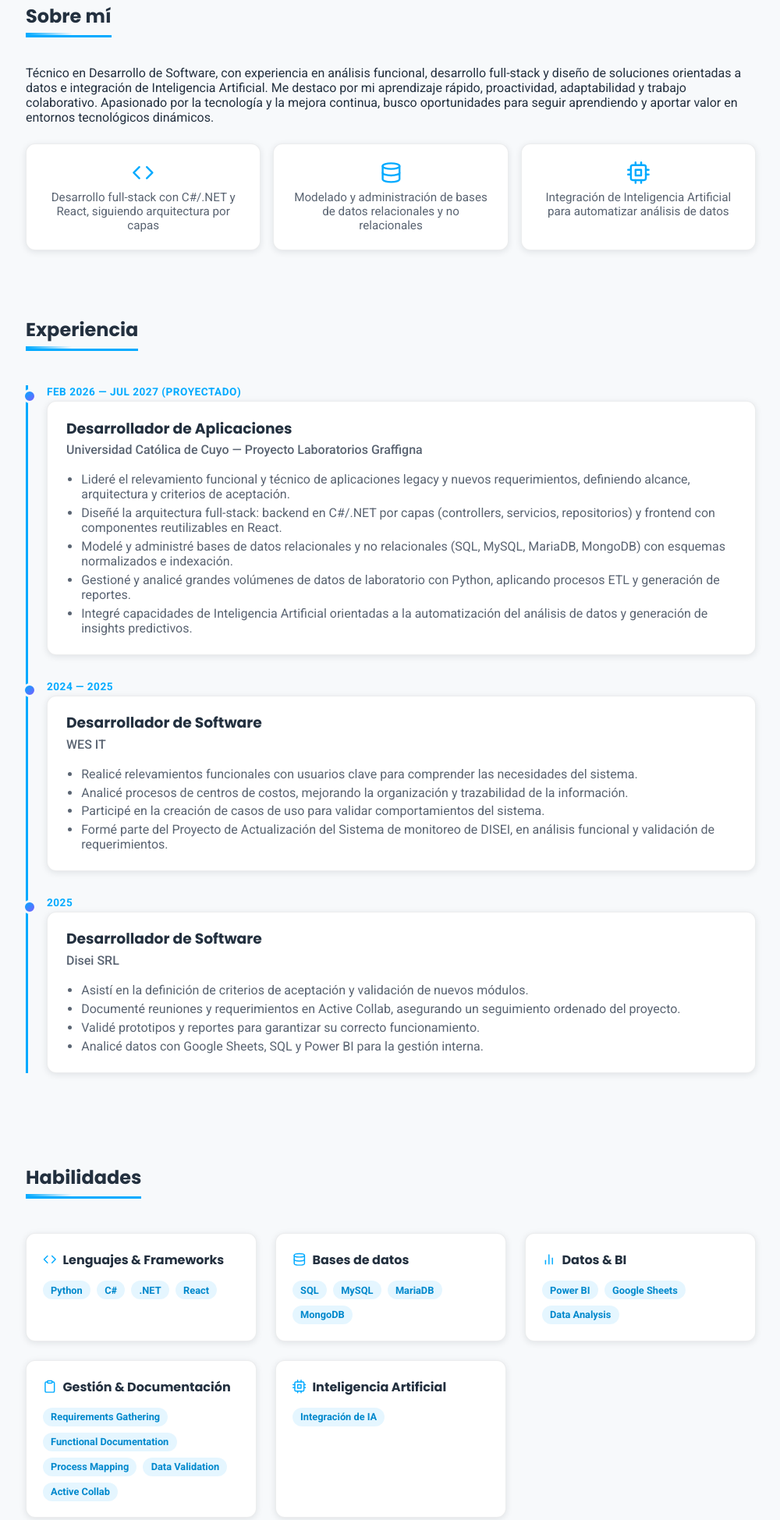
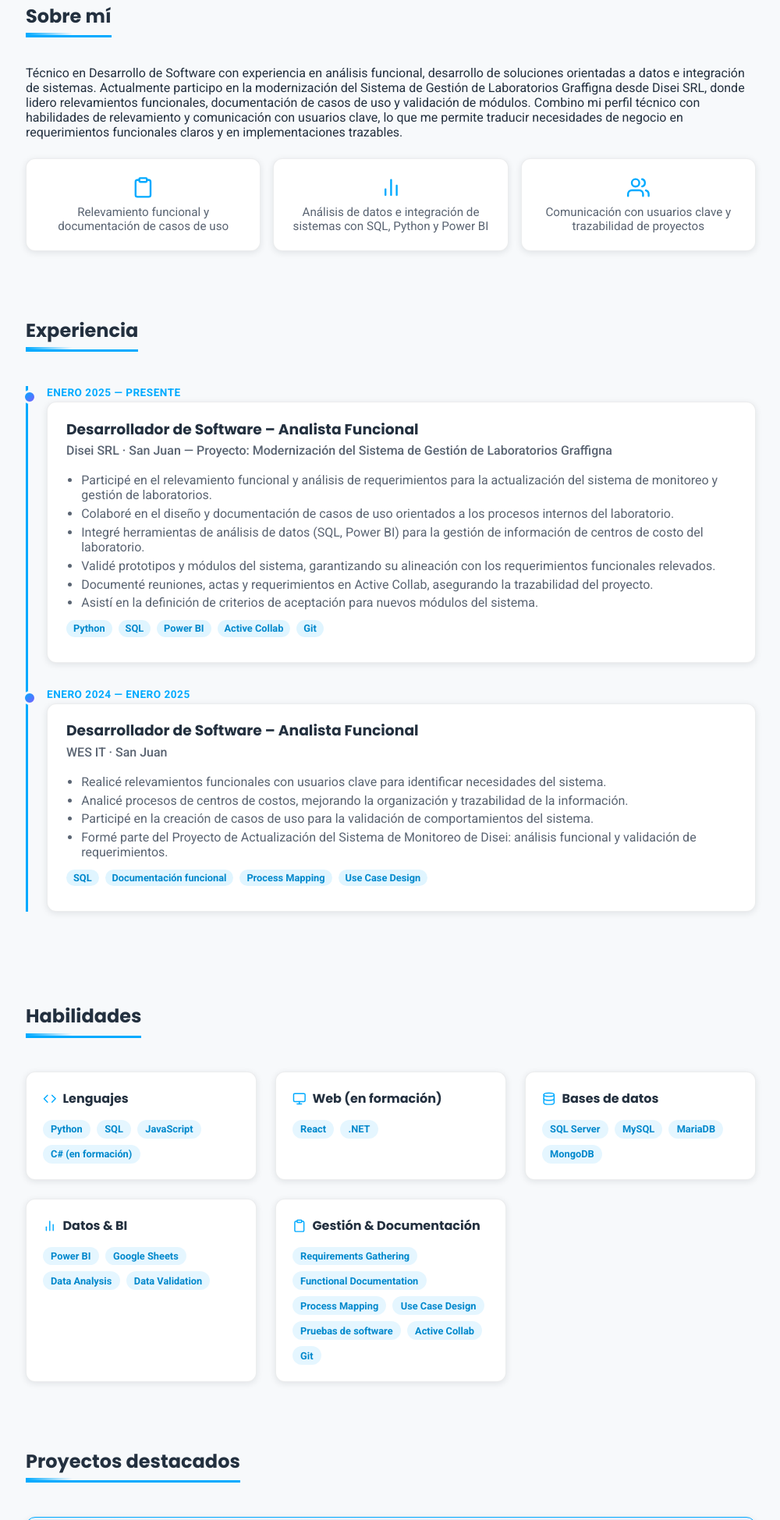
Before and after one commit to MMG15/Mathias-Gimenez-Portfolio, a plain HTML site: page index.html in a window 1280 px wide. Shown: the part 712-2661 px from the top of the page at 78% size, without its empty margins (139-1139 px from the left). Drawn offline with Linux system fonts and the light colour scheme.

Commit message:
Corregir experiencia y habilidades según LinkedIn real
Reemplaza el proyecto Laboratorios Graffigna (antes atribuido a UCCuyo
con stack full-stack C#/.NET+React+IA no confirmado) por su versión real:
parte del rol actual en Disei SRL como Analista Funcional, con el alcance
y stack correctos (Python, SQL, Power BI, Active Collab, Git). Corrige la
URL de LinkedIn, marca C#/React/.NET como en formación, agrega Pruebas
de software y la disponibilidad laboral en Contacto.

Co-Authored-By: Claude Sonnet 5 <noreply@anthropic.com>

```diff
--- a/index.html
+++ b/index.html
@@ -4,7 +4,7 @@
   <meta charset="UTF-8">
   <meta name="viewport" content="width=device-width, initial-scale=1.0">
   <title>Mathias Giménez | Portafolio</title>
-  <meta name="description" content="Mathias Giménez — Técnico en Desarrollo de Software. Desarrollo full-stack (C#/.NET, React), análisis de datos e integración de Inteligencia Artificial.">
+  <meta name="description" content="Mathias Giménez — Técnico en Desarrollo de Software y Analista Funcional. Relevamiento funcional, documentación técnica y análisis de datos con Python, SQL y Power BI.">
   <link rel="stylesheet" href="style.css">
   <link rel="preconnect" href="https://fonts.googleapis.com">
   <link href="https://fonts.googleapis.com/css2?family=Poppins:wght@600;700;800&family=Roboto:wght@400;500;700&display=swap" rel="stylesheet">
@@ -37,13 +37,13 @@
     <div class="header-content">
       <p class="header-greeting">Hola, soy</p>
       <h1>Mathias Giménez</h1>
-      <p class="header-role">Técnico en Desarrollo de Software</p>
-      <p class="header-tagline">Desarrollo soluciones full-stack orientadas a datos, con foco en arquitectura escalable e integración de Inteligencia Artificial para resolver problemas reales de negocio.</p>
+      <p class="header-role">Técnico en Desarrollo de Software · Analista Funcional</p>
+      <p class="header-tagline">Combino relevamiento funcional, documentación técnica y análisis de datos para traducir necesidades de negocio en requerimientos claros e implementaciones trazables.</p>
 
       <div class="header-pills">
-        <span class="pill">Full-Stack · C#/.NET + React</span>
-        <span class="pill">Datos &amp; BI</span>
-        <span class="pill">Integración de IA</span>
+        <span class="pill">Análisis Funcional</span>
+        <span class="pill">Python &amp; SQL</span>
+        <span class="pill">Power BI</span>
       </div>
 
       <div class="header-cta">
@@ -64,7 +64,7 @@
 
       <div class="header-socials">
         <a href="mailto:mathias.mgn@gmail.com" aria-label="Email"><svg class="icon" viewBox="0 0 24 24" fill="none" stroke="currentColor" stroke-width="2" stroke-linecap="round" stroke-linejoin="round"><path d="M4 4h16c1.1 0 2 .9 2 2v12c0 1.1-.9 2-2 2H4c-1.1 0-2-.9-2-2V6c0-1.1.9-2 2-2z"></path><polyline points="22,6 12,13 2,6"></polyline></svg></a>
-        <a href="https://www.linkedin.com/in/mathias-gimenez" target="_blank" rel="noopener" aria-label="LinkedIn"><svg class="icon" viewBox="0 0 24 24" fill="none" stroke="currentColor" stroke-width="2" stroke-linecap="round" stroke-linejoin="round"><path d="M16 8a6 6 0 0 1 6 6v7h-4v-7a2 2 0 0 0-2-2 2 2 0 0 0-2 2v7h-4v-7a6 6 0 0 1 6-6z"></path><rect x="2" y="9" width="4" height="12"></rect><circle cx="4" cy="4" r="2"></circle></svg></a>
+        <a href="https://www.linkedin.com/in/mathias-gim%C3%A9nez/" target="_blank" rel="noopener" aria-label="LinkedIn"><svg class="icon" viewBox="0 0 24 24" fill="none" stroke="currentColor" stroke-width="2" stroke-linecap="round" stroke-linejoin="round"><path d="M16 8a6 6 0 0 1 6 6v7h-4v-7a2 2 0 0 0-2-2 2 2 0 0 0-2 2v7h-4v-7a6 6 0 0 1 6-6z"></path><rect x="2" y="9" width="4" height="12"></rect><circle cx="4" cy="4" r="2"></circle></svg></a>
         <a href="https://github.com/MMG15" target="_blank" rel="noopener" aria-label="GitHub"><svg class="icon" viewBox="0 0 24 24" fill="none" stroke="currentColor" stroke-width="2" stroke-linecap="round" stroke-linejoin="round"><path d="M9 19c-5 1.5-5-2.5-7-3m14 6v-3.87a3.37 3.37 0 0 0-.94-2.61c3.14-.35 6.44-1.54 6.44-7A5.44 5.44 0 0 0 20 4.77 5.07 5.07 0 0 0 19.91 1S18.73.65 16 2.48a13.38 13.38 0 0 0-7 0C6.27.65 5.09 1 5.09 1A5.07 5.07 0 0 0 5 4.77a5.44 5.44 0 0 0-1.5 3.78c0 5.42 3.3 6.61 6.44 7A3.37 3.37 0 0 0 9 18.13V22"></path></svg></a>
       </div>
     </div>
@@ -73,19 +73,19 @@
   <main>
     <section id="sobre-mi" class="reveal">
       <h2>Sobre mí</h2>
-      <p>Técnico en Desarrollo de Software, con experiencia en análisis funcional, desarrollo full-stack y diseño de soluciones orientadas a datos e integración de Inteligencia Artificial. Me destaco por mi aprendizaje rápido, proactividad, adaptabilidad y trabajo colaborativo. Apasionado por la tecnología y la mejora continua, busco oportunidades para seguir aprendiendo y aportar valor en entornos tecnológicos dinámicos.</p>
+      <p>Técnico en Desarrollo de Software con experiencia en análisis funcional, desarrollo de soluciones orientadas a datos e integración de sistemas. Actualmente participo en la modernización del Sistema de Gestión de Laboratorios Graffigna desde Disei SRL, donde lidero relevamientos funcionales, documentación de casos de uso y validación de módulos. Combino mi perfil técnico con habilidades de relevamiento y comunicación con usuarios clave, lo que me permite traducir necesidades de negocio en requerimientos funcionales claros y en implementaciones trazables.</p>
       <div class="highlights">
         <div class="highlight-card">
-          <svg class="icon icon-lg" viewBox="0 0 24 24" fill="none" stroke="currentColor" stroke-width="2" stroke-linecap="round" stroke-linejoin="round"><polyline points="16,18 22,12 16,6"></polyline><polyline points="8,6 2,12 8,18"></polyline></svg>
-          <p>Desarrollo full-stack con C#/.NET y React, siguiendo arquitectura por capas</p>
+          <svg class="icon icon-lg" viewBox="0 0 24 24" fill="none" stroke="currentColor" stroke-width="2" stroke-linecap="round" stroke-linejoin="round"><path d="M16 4h2a2 2 0 0 1 2 2v14a2 2 0 0 1-2 2H6a2 2 0 0 1-2-2V6a2 2 0 0 1 2-2h2"></path><rect x="8" y="2" width="8" height="4" rx="1" ry="1"></rect></svg>
+          <p>Relevamiento funcional y documentación de casos de uso</p>
         </div>
         <div class="highlight-card">
-          <svg class="icon icon-lg" viewBox="0 0 24 24" fill="none" stroke="currentColor" stroke-width="2" stroke-linecap="round" stroke-linejoin="round"><ellipse cx="12" cy="5" rx="9" ry="3"></ellipse><path d="M21 12c0 1.66-4 3-9 3s-9-1.34-9-3"></path><path d="M3 5v14c0 1.66 4 3 9 3s9-1.34 9-3V5"></path></svg>
-          <p>Modelado y administración de bases de datos relacionales y no relacionales</p>
+          <svg class="icon icon-lg" viewBox="0 0 24 24" fill="none" stroke="currentColor" stroke-width="2" stroke-linecap="round" stroke-linejoin="round"><line x1="18" y1="20" x2="18" y2="10"></line><line x1="12" y1="20" x2="12" y2="4"></line><line x1="6" y1="20" x2="6" y2="14"></line></svg>
+          <p>Análisis de datos e integración de sistemas con SQL, Python y Power BI</p>
         </div>
         <div class="highlight-card">
-          <svg class="icon icon-lg" viewBox="0 0 24 24" fill="none" stroke="currentColor" stroke-width="2" stroke-linecap="round" stroke-linejoin="round"><rect x="4" y="4" width="16" height="16" rx="2" ry="2"></rect><rect x="9" y="9" width="6" height="6"></rect><line x1="9" y1="1" x2="9" y2="4"></line><line x1="15" y1="1" x2="15" y2="4"></line><line x1="9" y1="20" x2="9" y2="23"></line><line x1="15" y1="20" x2="15" y2="23"></line><line x1="20" y1="9" x2="23" y2="9"></line><line x1="20" y1="14" x2="23" y2="14"></line><line x1="1" y1="9" x2="4" y2="9"></line><line x1="1" y1="14" x2="4" y2="14"></line></svg>
-          <p>Integración de Inteligencia Artificial para automatizar análisis de datos</p>
+          <svg class="icon icon-lg" viewBox="0 0 24 24" fill="none" stroke="currentColor" stroke-width="2" stroke-linecap="round" stroke-linejoin="round"><path d="M17 21v-2a4 4 0 0 0-4-4H5a4 4 0 0 0-4 4v2"></path><circle cx="9" cy="7" r="4"></circle><path d="M23 21v-2a4 4 0 0 0-3-3.87"></path><path d="M16 3.13a4 4 0 0 1 0 7.75"></path></svg>
+          <p>Comunicación con usuarios clave y trazabilidad de proyectos</p>
         </div>
       </div>
     </section>
@@ -94,43 +94,37 @@
       <h2>Experiencia</h2>
       <div class="timeline">
         <div class="timeline-item">
-          <div class="timeline-date">Feb 2026 — Jul 2027 (proyectado)</div>
+          <div class="timeline-date">Enero 2025 — Presente</div>
           <div class="timeline-content">
-            <h3>Desarrollador de Aplicaciones</h3>
-            <span class="timeline-company">Universidad Católica de Cuyo — Proyecto Laboratorios Graffigna</span>
+            <h3>Desarrollador de Software – Analista Funcional</h3>
+            <span class="timeline-company">Disei SRL · San Juan — Proyecto: Modernización del Sistema de Gestión de Laboratorios Graffigna</span>
             <ul>
-              <li>Lideré el relevamiento funcional y técnico de aplicaciones legacy y nuevos requerimientos, definiendo alcance, arquitectura y criterios de aceptación.</li>
-              <li>Diseñé la arquitectura full-stack: backend en C#/.NET por capas (controllers, servicios, repositorios) y frontend con componentes reutilizables en React.</li>
-              <li>Modelé y administré bases de datos relacionales y no relacionales (SQL, MySQL, MariaDB, MongoDB) con esquemas normalizados e indexación.</li>
-              <li>Gestioné y analicé grandes volúmenes de datos de laboratorio con Python, aplicando procesos ETL y generación de reportes.</li>
-              <li>Integré capacidades de Inteligencia Artificial orientadas a la automatización del análisis de datos y generación de insights predictivos.</li>
+              <li>Participé en el relevamiento funcional y análisis de requerimientos para la actualización del sistema de monitoreo y gestión de laboratorios.</li>
+              <li>Colaboré en el diseño y documentación de casos de uso orientados a los procesos internos del laboratorio.</li>
+              <li>Integré herramientas de análisis de datos (SQL, Power BI) para la gestión de información de centros de costo del laboratorio.</li>
+              <li>Validé prototipos y módulos del sistema, garantizando su alineación con los requerimientos funcionales relevados.</li>
+              <li>Documenté reuniones, actas y requerimientos en Active Collab, asegurando la trazabilidad del proyecto.</li>
+              <li>Asistí en la definición de criterios de aceptación para nuevos módulos del sistema.</li>
             </ul>
+            <div class="project-tags timeline-tags">
+              <span>Python</span><span>SQL</span><span>Power BI</span><span>Active Collab</span><span>Git</span>
+            </div>
           </div>
         </div>
         <div class="timeline-item">
-          <div class="timeline-date">2024 — 2025</div>
+          <div class="timeline-date">Enero 2024 — Enero 2025</div>
           <div class="timeline-content">
-            <h3>Desarrollador de Software</h3>
-            <span class="timeline-company">WES IT</span>
+            <h3>Desarrollador de Software – Analista Funcional</h3>
+            <span class="timeline-company">WES IT · San Juan</span>
             <ul>
-              <li>Realicé relevamientos funcionales con usuarios clave para comprender las necesidades del sistema.</li>
+              <li>Realicé relevamientos funcionales con usuarios clave para identificar necesidades del sistema.</li>
               <li>Analicé procesos de centros de costos, mejorando la organización y trazabilidad de la información.</li>
-              <li>Participé en la creación de casos de uso para validar comportamientos del sistema.</li>
-              <li>Formé parte del Proyecto de Actualización del Sistema de monitoreo de DISEI, en análisis funcional y validación de requerimientos.</li>
+              <li>Participé en la creación de casos de uso para la validación de comportamientos del sistema.</li>
+              <li>Formé parte del Proyecto de Actualización del Sistema de Monitoreo de Disei: análisis funcional y validación de requerimientos.</li>
             </ul>
-          </div>
-        </div>
-        <div class="timeline-item">
-          <div class="timeline-date">2025</div>
-          <div class="timeline-content">
-            <h3>Desarrollador de Software</h3>
-            <span class="timeline-company">Disei SRL</span>
-            <ul>
-              <li>Asistí en la definición de criterios de aceptación y validación de nuevos módulos.</li>
-              <li>Documenté reuniones y requerimientos en Active Collab, asegurando un seguimiento ordenado del proyecto.</li>
-              <li>Validé prototipos y reportes para garantizar su correcto funcionamiento.</li>
-              <li>Analicé datos con Google Sheets, SQL y Power BI para la gestión interna.</li>
-            </ul>
+            <div class="project-tags timeline-tags">
+              <span>SQL</span><span>Documentación funcional</span><span>Process Mapping</span><span>Use Case Design</span>
+            </div>
           </div>
         </div>
       </div>
@@ -140,33 +134,33 @@
       <h2>Habilidades</h2>
       <div class="skills-groups">
         <div class="skills-group">
-          <h3><svg class="icon" viewBox="0 0 24 24" fill="none" stroke="currentColor" stroke-width="2" stroke-linecap="round" stroke-linejoin="round"><polyline points="16,18 22,12 16,6"></polyline><polyline points="8,6 2,12 8,18"></polyline></svg> Lenguajes &amp; Frameworks</h3>
+          <h3><svg class="icon" viewBox="0 0 24 24" fill="none" stroke="currentColor" stroke-width="2" stroke-linecap="round" stroke-linejoin="round"><polyline points="16,18 22,12 16,6"></polyline><polyline points="8,6 2,12 8,18"></polyline></svg> Lenguajes</h3>
           <div class="tag-list">
-            <span>Python</span><span>C#</span><span>.NET</span><span>React</span>
+            <span>Python</span><span>SQL</span><span>JavaScript</span><span>C# (en formación)</span>
+          </div>
+        </div>
+        <div class="skills-group">
+          <h3><svg class="icon" viewBox="0 0 24 24" fill="none" stroke="currentColor" stroke-width="2" stroke-linecap="round" stroke-linejoin="round"><rect x="2" y="3" width="20" height="14" rx="2" ry="2"></rect><line x1="8" y1="21" x2="16" y2="21"></line><line x1="12" y1="17" x2="12" y2="21"></line></svg> Web (en formación)</h3>
+          <div class="tag-list">
+            <span>React</span><span>.NET</span>
           </div>
         </div>
         <div class="skills-group">
           <h3><svg class="icon" viewBox="0 0 24 24" fill="none" stroke="currentColor" stroke-width="2" stroke-linecap="round" stroke-linejoin="round"><ellipse cx="12" cy="5" rx="9" ry="3"></ellipse><path d="M21 12c0 1.66-4 3-9 3s-9-1.34-9-3"></path><path d="M3 5v14c0 1.66 4 3 9 3s9-1.34 9-3V5"></path></svg> Bases de datos</h3>
           <div class="tag-list">
-            <span>SQL</span><span>MySQL</span><span>MariaDB</span><span>MongoDB</span>
+            <span>SQL Server</span><span>MySQL</span><span>MariaDB</span><span>MongoDB</span>
           </div>
         </div>
         <div class="skills-group">
           <h3><svg class="icon" viewBox="0 0 24 24" fill="none" stroke="currentColor" stroke-width="2" stroke-linecap="round" stroke-linejoin="round"><line x1="18" y1="20" x2="18" y2="10"></line><line x1="12" y1="20" x2="12" y2="4"></line><line x1="6" y1="20" x2="6" y2="14"></line></svg> Datos &amp; BI</h3>
           <div class="tag-list">
-            <span>Power BI</span><span>Google Sheets</span><span>Data Analysis</span>
+            <span>Power BI</span><span>Google Sheets</span><span>Data Analysis</span><span>Data Validation</span>
           </div>
         </div>
         <div class="skills-group">
           <h3><svg class="icon" viewBox="0 0 24 24" fill="none" stroke="currentColor" stroke-width="2" stroke-linecap="round" stroke-linejoin="round"><path d="M16 4h2a2 2 0 0 1 2 2v14a2 2 0 0 1-2 2H6a2 2 0 0 1-2-2V6a2 2 0 0 1 2-2h2"></path><rect x="8" y="2" width="8" height="4" rx="1" ry="1"></rect></svg> Gestión &amp; Documentación</h3>
           <div class="tag-list">
-            <span>Requirements Gathering</span><span>Functional Documentation</span><span>Process Mapping</span><span>Data Validation</span><span>Active Collab</span>
-          </div>
-        </div>
-        <div class="skills-group">
-          <h3><svg class="icon" viewBox="0 0 24 24" fill="none" stroke="currentColor" stroke-width="2" stroke-linecap="round" stroke-linejoin="round"><rect x="4" y="4" width="16" height="16" rx="2" ry="2"></rect><rect x="9" y="9" width="6" height="6"></rect><line x1="9" y1="1" x2="9" y2="4"></line><line x1="15" y1="1" x2="15" y2="4"></line><line x1="9" y1="20" x2="9" y2="23"></line><line x1="15" y1="20" x2="15" y2="23"></line><line x1="20" y1="9" x2="23" y2="9"></line><line x1="20" y1="14" x2="23" y2="14"></line><line x1="1" y1="9" x2="4" y2="9"></line><line x1="1" y1="14" x2="4" y2="14"></line></svg> Inteligencia Artificial</h3>
-          <div class="tag-list">
-            <span>Integración de IA</span>
+            <span>Requirements Gathering</span><span>Functional Documentation</span><span>Process Mapping</span><span>Use Case Design</span><span>Pruebas de software</span><span>Active Collab</span><span>Git</span>
           </div>
         </div>
       </div>
@@ -176,11 +170,11 @@
       <h2>Proyectos destacados</h2>
       <div class="projects-grid">
         <article class="project project-featured">
-          <span class="project-badge">Proyecto destacado</span>
-          <h3>Sistema Integral — Laboratorios Graffigna</h3>
-          <p>Aplicación full-stack desarrollada para Laboratorios Graffigna en articulación con la Universidad Católica de Cuyo. Arquitectura por capas en C#/.NET, frontend en React, bases de datos relacionales y no relacionales, procesamiento de datos con Python (ETL) e integración de Inteligencia Artificial para generar insights predictivos.</p>
+          <span class="project-badge">Proyecto actual</span>
+          <h3>Modernización del Sistema de Gestión — Laboratorios Graffigna</h3>
+          <p>Proyecto en curso desde Disei SRL para actualizar el sistema de monitoreo y gestión de Laboratorios Graffigna. Lidero el relevamiento funcional, la documentación de casos de uso y la validación de módulos, e integro análisis de datos de centros de costo con SQL y Power BI.</p>
           <div class="project-tags">
-            <span>C#</span><span>.NET</span><span>React</span><span>SQL</span><span>MySQL</span><span>MariaDB</span><span>MongoDB</span><span>Python</span><span>IA</span>
+            <span>Python</span><span>SQL</span><span>Power BI</span><span>Active Collab</span><span>Git</span>
           </div>
         </article>
         <article class="project">
@@ -225,15 +219,15 @@
           <p class="formacion-sub">Universidad Católica de Cuyo · 2024 — Actualidad</p>
         </div>
         <div class="formacion-card">
-          <h3><svg class="icon" viewBox="0 0 24 24" fill="none" stroke="currentColor" stroke-width="2" stroke-linecap="round" stroke-linejoin="round"><path d="M2 3h6a4 4 0 0 1 4 4v14a3 3 0 0 0-3-3H2z"></path><path d="M22 3h-6a4 4 0 0 0-4 4v14a3 3 0 0 1 3-3h7z"></path></svg> Cursos Udemy (2025)</h3>
+          <h3><svg class="icon" viewBox="0 0 24 24" fill="none" stroke="currentColor" stroke-width="2" stroke-linecap="round" stroke-linejoin="round"><path d="M2 3h6a4 4 0 0 1 4 4v14a3 3 0 0 0-3-3H2z"></path><path d="M22 3h-6a4 4 0 0 0-4 4v14a3 3 0 0 1 3-3h7z"></path></svg> Cursos y certificaciones</h3>
           <div class="tag-list">
-            <span>Python</span><span>Google Sheets</span><span>C#</span><span>Claude Code</span><span>SQL</span><span>Power BI</span>
+            <span>Python</span><span>Google Sheets</span><span>SQL</span><span>Power BI</span><span>Claude Code</span><span>C# (en curso)</span>
           </div>
         </div>
         <div class="formacion-card">
           <h3><svg class="icon" viewBox="0 0 24 24" fill="none" stroke="currentColor" stroke-width="2" stroke-linecap="round" stroke-linejoin="round"><circle cx="12" cy="12" r="10"></circle><line x1="2" y1="12" x2="22" y2="12"></line><path d="M12 2a15.3 15.3 0 0 1 4 10 15.3 15.3 0 0 1-4 10 15.3 15.3 0 0 1-4-10 15.3 15.3 0 0 1 4-10z"></path></svg> Idiomas</h3>
-          <p class="formacion-title">Inglés Avanzado — Nivel B1</p>
-          <p class="formacion-sub">Curso Intensivo · Instituto Saint Paul</p>
+          <p class="formacion-title">Español (nativo) · Inglés B1</p>
+          <p class="formacion-sub">Comprensión oral y escrita avanzada · Instituto Saint Paul</p>
         </div>
       </div>
     </section>
@@ -241,6 +235,10 @@
     <section id="contacto" class="reveal">
       <h2>Contacto</h2>
       <p>¿Tenés un proyecto en mente o una oportunidad para conversar? Escribime.</p>
+      <p class="availability">
+        <svg class="icon" viewBox="0 0 24 24" fill="none" stroke="currentColor" stroke-width="2" stroke-linecap="round" stroke-linejoin="round"><circle cx="12" cy="12" r="10"></circle><polyline points="12,6 12,12 16,14"></polyline></svg>
+        Abierto a oportunidades como <strong>Analista Funcional</strong>, <strong>Full Stack Ssr</strong>, <strong>Data Analyst</strong> o <strong>Consultor BI</strong> — remoto, híbrido en San Juan o con relocación a Mendoza.
+      </p>
       <div class="contact-links">
         <a href="mailto:mathias.mgn@gmail.com" class="btn btn-primary">
           <svg class="icon" viewBox="0 0 24 24" fill="none" stroke="currentColor" stroke-width="2" stroke-linecap="round" stroke-linejoin="round"><path d="M4 4h16c1.1 0 2 .9 2 2v12c0 1.1-.9 2-2 2H4c-1.1 0-2-.9-2-2V6c0-1.1.9-2 2-2z"></path><polyline points="22,6 12,13 2,6"></polyline></svg>
@@ -250,7 +248,7 @@
           <svg class="icon" viewBox="0 0 24 24" fill="none" stroke="currentColor" stroke-width="2" stroke-linecap="round" stroke-linejoin="round"><path d="M22 16.92v3a2 2 0 0 1-2.18 2 19.79 19.79 0 0 1-8.63-3.07 19.5 19.5 0 0 1-6-6 19.79 19.79 0 0 1-3.07-8.67A2 2 0 0 1 4.11 2h3a2 2 0 0 1 2 1.72c.127.96.361 1.903.7 2.81a2 2 0 0 1-.45 2.11L8.09 9.91a16 16 0 0 0 6 6l1.27-1.27a2 2 0 0 1 2.11-.45c.907.339 1.85.573 2.81.7A2 2 0 0 1 22 16.92z"></path></svg>
           +54 264-6271923
         </a>
-        <a href="https://www.linkedin.com/in/mathias-gimenez" target="_blank" rel="noopener" class="btn btn-secondary">
+        <a href="https://www.linkedin.com/in/mathias-gim%C3%A9nez/" target="_blank" rel="noopener" class="btn btn-secondary">
           <svg class="icon" viewBox="0 0 24 24" fill="none" stroke="currentColor" stroke-width="2" stroke-linecap="round" stroke-linejoin="round"><path d="M16 8a6 6 0 0 1 6 6v7h-4v-7a2 2 0 0 0-2-2 2 2 0 0 0-2 2v7h-4v-7a6 6 0 0 1 6-6z"></path><rect x="2" y="9" width="4" height="12"></rect><circle cx="4" cy="4" r="2"></circle></svg>
           LinkedIn
         </a>
--- a/style.css
+++ b/style.css
@@ -450,6 +450,10 @@ main > section:first-child h2 {
   margin-bottom: 0.3em;
 }
 
+.timeline-tags {
+  margin: 1em 0 0;
+}
+
 /* 🧠 Habilidades */
 .skills-groups {
   display: grid;
@@ -612,6 +616,23 @@ main > section:first-child h2 {
 }
 
 /* 📬 Contacto */
+.availability {
+  display: flex;
+  align-items: flex-start;
+  gap: 0.6em;
+  background-color: rgba(0, 170, 255, 0.08);
+  border: 1px solid var(--border);
+  border-radius: 10px;
+  padding: 0.9em 1.1em;
+  color: var(--text-muted);
+  max-width: 700px;
+}
+
+.availability .icon {
+  color: var(--accent);
+  margin-top: 0.2em;
+}
+
 .contact-links {
   display: flex;
   gap: 1em;
```
